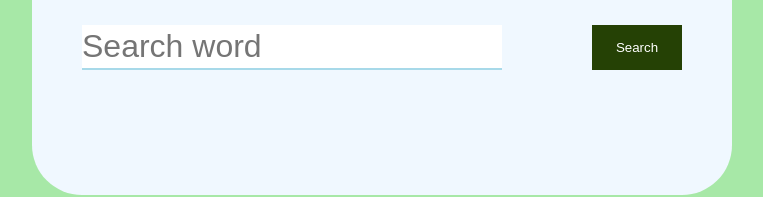
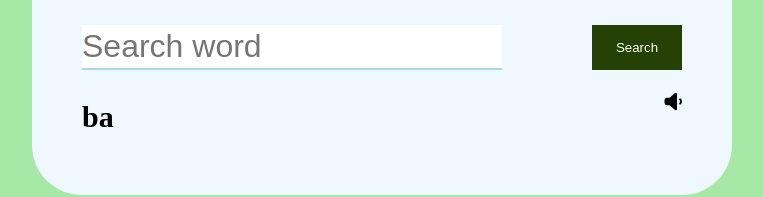
Before and after one commit to sauliusss/dictionary_API_t, a website: page index.html in a window 1280 px wide. Shown: the part 255-452 px from the top of the page, without its empty margins (258-1021 px from the left). Drawn offline with Linux system fonts and the light colour scheme.

Commit message:
add font awesome

```diff
--- a/index.css
+++ b/index.css
@@ -49,3 +49,20 @@ body {
   background-color: rgba(148, 236, 140, 0.212);
   color: #000;
 }
+
+.result {
+  display: flex;
+  justify-content: space-between;
+}
+
+h3.searched-word {
+  padding-top: 30px;
+  font-size: 30px;
+}
+
+.icon {
+  font-size: 20px;
+  background-color: transparent;
+  color: #000;
+  border: none;
+}
--- a/index.html
+++ b/index.html
@@ -5,6 +5,7 @@
     <meta name="viewport" content="width=device-width, initial-scale=1.0" />
     <title>Dictionary</title>
     <link rel="stylesheet" href="./index.css" />
+    <link rel="stylesheet" href="https://cdnjs.cloudflare.com/ajax/libs/font-awesome/6.4.2/css/all.min.css" />
   </head>
   <body>
     <div class="table">
@@ -13,6 +14,10 @@
           <input type="text" placeholder="Search word" id="search" />
           <button class="btn">Search</button>
         </div>
+        <div class="result">
+          <h3 class="searched-word">ba</h3>
+          <button class="icon"><i class="fa fa-volume-down"></i></button>
+        </div>
       </div>
     </div>
     <script src="./index.js" defer></script>
```
